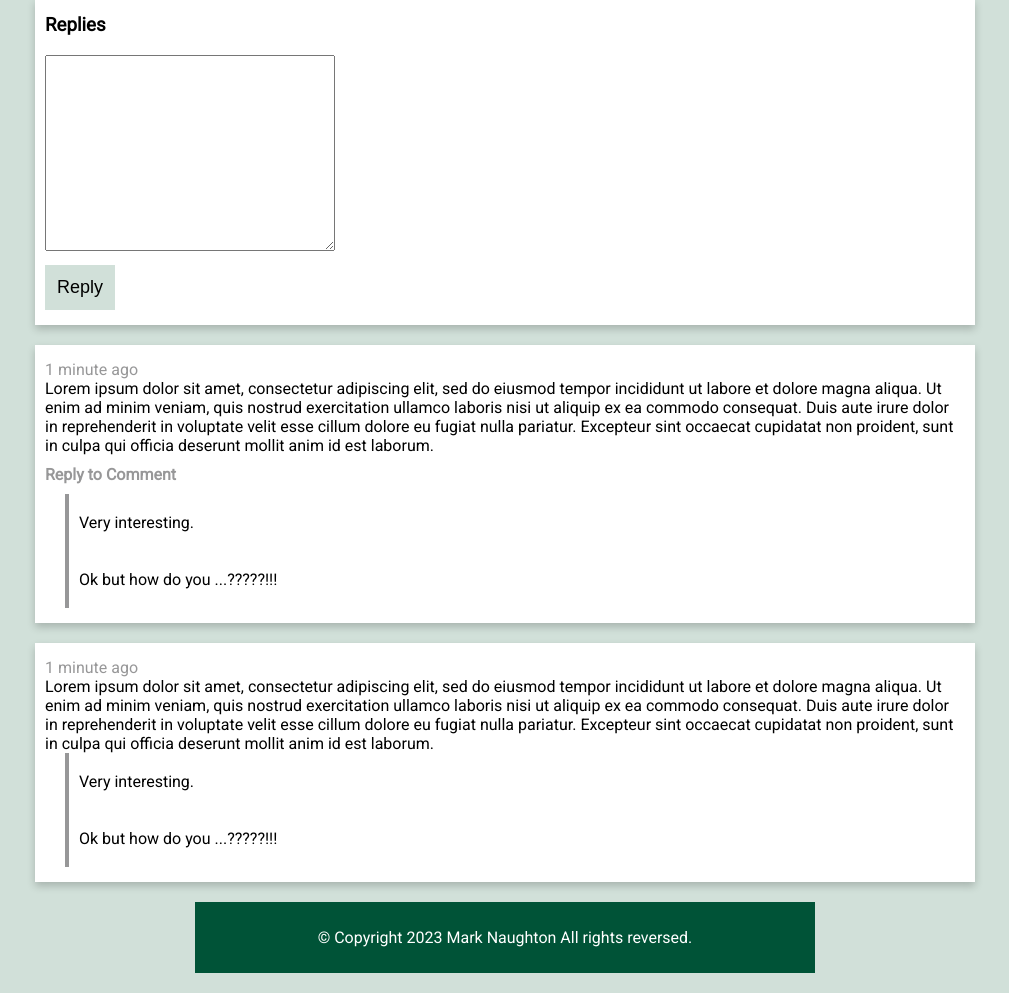
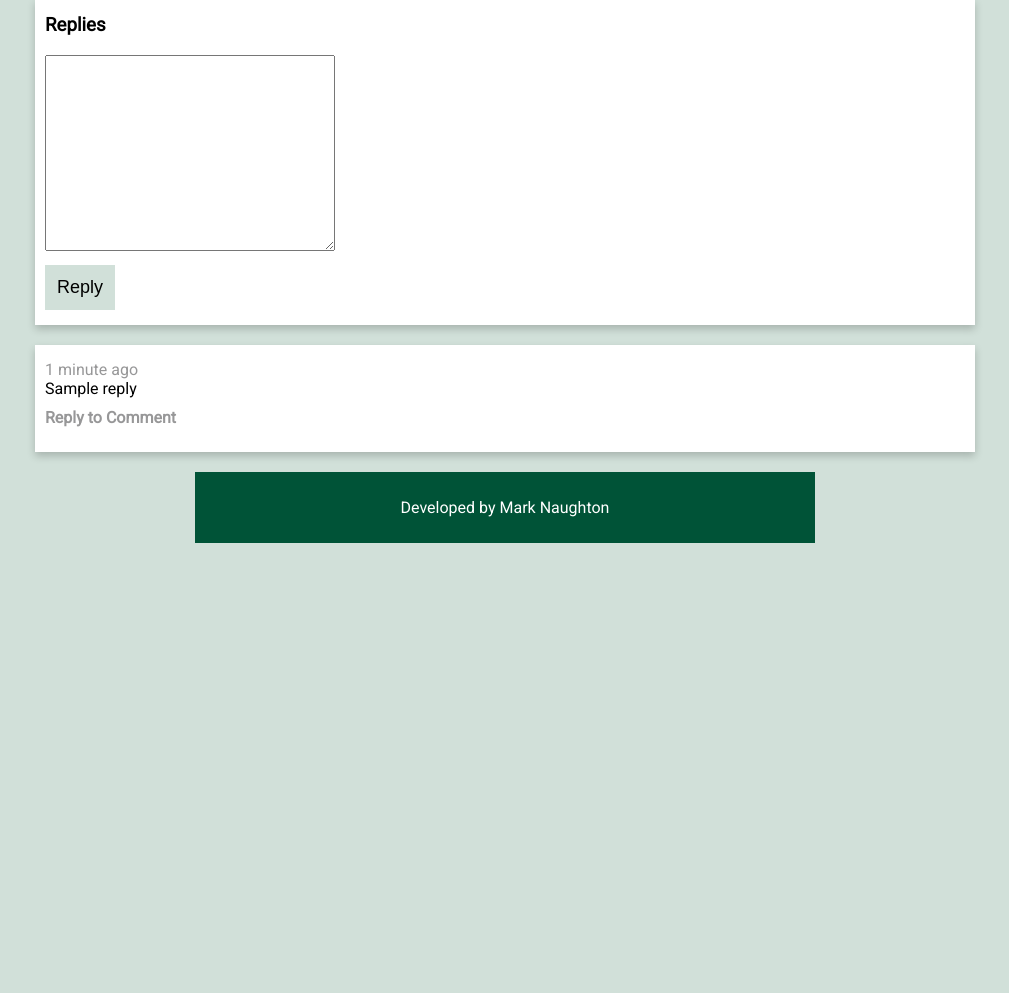
Before and after one commit to Naught00/confession, a Flask app: template templates/post.html in a window 1280 px wide. Shown: the part 577-1570 px from the top of the page, without its empty margins (135-1144 px from the left). After the commit the page ends 1120 px from the top, so only its background shows below. Run offline with Flask 2, Linux system fonts and the light colour scheme; the template is opened without the code that fills it: most values are stand-ins (such as "Sample title", 1, 10 or a date in 2020); some web fonts are replaced.

Commit message:
Add comments

```diff
--- a/main.py
+++ b/main.py
@@ -20,8 +20,21 @@ app.config['MAX_CONTENT_LENGTH'] = 16 * 1024 * 1024
 def index():
     con = get_db()
     next_page = 20
-    posts = con.execute("SELECT * FROM posts WHERE id < 21")
+    posts = con.execute("select * from posts order by id desc limit 20;")
     posts = posts.fetchall()
+
+    i = 0
+    for _ in posts:
+        replies = con.execute("SELECT * FROM replies WHERE post_id=?", (posts[i][0],))
+        replies = replies.fetchall()
+        posts[i] += (len(replies),)
+        print("post count", posts[i][4])
+        i += 1
+
+
+    for post in posts:
+        print("post count", post[4])
+
     print(posts[0][3])
     print(posts)
     print(posts[1][3])
@@ -31,26 +44,47 @@ def index():
 
 @app.route('/page/<index>')
 def index_amount(index):
+    back_button = True
+
     con = get_db()
-    next_page = int(index) + 20
 
-    posts = con.execute("SELECT * FROM posts WHERE id BETWEEN ? AND ?", (next_page, index))
+    index = int(index)
+    next_page = index + 20
+    previous_page = index - 20
+    print("PREVIOUS PAGE:", previous_page)
+
+    posts = con.execute("select * from posts order by id desc limit ?;", (next_page,))
     posts = posts.fetchall()
-    print(posts)
+    posts = posts[index:]
 
-    return render_template('index.html', next_page=next_page)
+
+    return render_template('index.html', next_page=next_page, posts=posts, back_button=back_button, previous_page=previous_page)
 
 @app.route('/post/<post_id>')
 def post(post_id):
     con = get_db()
 
     posts = con.execute("SELECT * FROM posts WHERE id=?", (post_id,))
+    replies = con.execute("SELECT * FROM replies WHERE post_id=?", (post_id,))
+    replies_to_replies = con.execute("SELECT * FROM replies_to_replies WHERE post_id=?", (post_id,))
+
     posts = posts.fetchone()
+
+    replies = replies.fetchall()
+    replies_to_replies = replies_to_replies.fetchall()
+    print(replies_to_replies)
+    replies.reverse()
 
     if posts == None:
         return "<h1> Page Not Found!</h1> Invalid Confession ID"
 
-    return render_template('post.html', post=posts)
+    if replies == None:
+        return render_template('post.html', post=posts)
+    elif replies_to_replies == None:
+        return render_template('post.html', post=posts, replies=replies)
+
+    print("REPLIES", replies)
+    return render_template('post.html', post=posts, replies=replies, replies_to_replies=replies_to_replies)
 
 @app.route('/submit', methods=['GET', 'POST'])
 def submit():
@@ -104,3 +138,40 @@ def close_connection(exception):
 def allowed_file(filename):
     return '.' in filename and \
            filename.rsplit('.', 1)[1].lower() in ALLOWED_EXTENSIONS
+
+@app.route('/reply', methods=['POST'])
+def reply():
+    db = get_db()
+
+    text = request.form['text']
+    post_id = request.form['post_id']
+
+    print(type(text))
+    if len(text) > 20000:
+        return "Post too big!"
+
+    db.execute("INSERT INTO replies (post_id, reply) VALUES(?, ?)",
+               (post_id, text))
+
+    db.commit()
+
+    return redirect(f"/post/{post_id}")
+
+@app.route('/reply-to-comment', methods=['POST'])
+def reply_to_comment():
+    db = get_db()
+
+    text = request.form['text']
+    post_id = request.form['post_id']
+    reply_id = request.form['reply_id']
+
+    print(type(text))
+    if len(text) > 20000:
+        return "Post too big!"
+
+    db.execute("INSERT INTO replies_to_replies (post_id, reply_id, reply) VALUES(?, ?, ?)",
+               (post_id, reply_id, text))
+
+    db.commit()
+
+    return redirect(f"/post/{post_id}")
--- a/schema.sql
+++ b/schema.sql
@@ -6,6 +6,15 @@ CREATE TABLE posts (
 );
 
 CREATE TABLE replies (
-	id INTEGER KEY,
+	id INTEGER PRIMARY KEY,
+	post_id INTEGER,
 	reply TEXT
 );
+
+
+CREATE TABLE replies_to_replies (
+	id INTEGER PRIMARY KEY,
+	post_id INTEGER,
+	reply_id INTEGER,
+	reply TEXT
+);
--- a/static/style.css
+++ b/static/style.css
@@ -94,6 +94,19 @@ li a:hover {
 	width: 10%;
 	float: left;
 }
+.cardbot {
+  background-color: #ffffff;
+  padding: 10px;
+  padding-bottom: 15px;
+  padding-top: 15px;
+  margin-top: 20px;
+  box-shadow: 0 4px 8px 0 rgba(0, 0, 0, 0.2);
+  max-width: 940px;
+  margin: auto;
+  margin-bottom: 20px;
+  margin-top: 20px;
+  padding-left: 16%;
+}
 
 /* Mobile */
 @media screen and (max-width: 800px) {
@@ -114,6 +127,9 @@ li a:hover {
   li a {
   	padding: 20px 9px;
 }
+ .cardbot {
+	padding-left: 10%;
+  }
 }
 
 .card {
--- a/templates/about.html
+++ b/templates/about.html
@@ -1,7 +1,7 @@
 {% include 'header.html' %}
-<div class="card" style="padding-left: 250px;">
+<div class="card" style="padding-left: 13%; padding-right: 13%;">
 	<h2 style="margin-top: 0px;"> About </h2>
-	UL Confessions is a site for UL students to post anonymous conffessions.
+	UL Confessions is a site for University of Limerick students to post anonymous conffessions.
 	<br>
 	<br>
 	Liability for user generated content falls solely on the user. <br>
--- a/templates/footer.html
+++ b/templates/footer.html
@@ -1,5 +1,5 @@
 <footer class="footer">
-	<p>© Copyright 2023 Mark Naughton All rights reversed.</p>
+	<p>Developed by Mark Naughton</p>
 </footer>
 </body>
 </html>
--- a/templates/post.html
+++ b/templates/post.html
@@ -23,60 +23,41 @@
 
 <div class="card">
 	<h3 style="margin-top: 0px;"> Replies </h3>
-	<form method="POST">
+	<form method="POST", action="/reply">
 		<textarea cols="32" rows ="10" name="text"></textarea>
 		<br>
+		<input name="post_id" type="hidden", value="{{ post[0] }}">
 		<input class="button" type="submit" , value="Reply" style="">
 	</form>
 </div>
+{% for reply in replies %}
 <div class="card">
 	<div class="comment">
 		<div class="time"> 1 minute ago </div>
-		Lorem ipsum dolor sit amet, consectetur adipiscing elit, sed do eiusmod tempor incididunt ut labore et dolore magna aliqua. Ut enim ad minim veniam, quis nostrud exercitation ullamco laboris nisi ut aliquip ex ea commodo consequat. Duis aute irure dolor in reprehenderit in voluptate velit esse cillum dolore eu fugiat nulla pariatur. Excepteur sint occaecat cupidatat non proident, sunt in culpa qui officia deserunt mollit anim id est laborum.
+		{{ reply[2] }}
 	</div>
 	<div style="margin-top: 10px;margin-bottom: 10px">
 		<b>	<a class="replybutton" style="cursor: pointer; padding: 0px;" onclick="expand()">Reply to Comment</a> </b>
 	</div>
-	<form method="POST" id="reply-box" style="display: none;">
+	<form method="POST" id="reply-box" style="display: none;" action="/reply-to-comment">
 		<textarea cols="32" rows ="10" name="text" style="font-family: inherit;"></textarea>
 		<br>
+		<input name="reply_id" type="hidden" style="margin-bottom: 10px;" , value="{{ reply[0] }}" style="">
+		<input name="post_id" type="hidden" style="margin-bottom: 10px;" , value="{{ post[0] }}" style="">
 		<input class="button" type="submit" style="margin-bottom: 10px;" , value="Reply" style="">
 	</form>
+
+	{% for reply_to_replies in replies_to_replies if reply_to_replies[2] == reply[0]%}
 	<div style="margin-left:20px; border-left: 4px solid #979798;">
 		<br>
 		<div style="margin-left: 10px; margin-top: 0px;">
-			Very interesting.
+			{{ reply_to_replies[3] }}
 		</div>
 		<br>
 	</div>
-	<div style="margin-left:20px; border-left: 4px solid #979798;">
-		<br>
-		<div style="margin-left: 10px; margin-top: 0px;">
-			Ok but how do you ...?????!!!
-		</div>
-		<br>
-	</div>
+	{% endfor %}
+
 
 </div>
-<div class="card">
-	<div class="comment">
-		<div class="time"> 1 minute ago </div>
-		Lorem ipsum dolor sit amet, consectetur adipiscing elit, sed do eiusmod tempor incididunt ut labore et dolore magna aliqua. Ut enim ad minim veniam, quis nostrud exercitation ullamco laboris nisi ut aliquip ex ea commodo consequat. Duis aute irure dolor in reprehenderit in voluptate velit esse cillum dolore eu fugiat nulla pariatur. Excepteur sint occaecat cupidatat non proident, sunt in culpa qui officia deserunt mollit anim id est laborum.
-	</div>
-	<div style="margin-left:20px; border-left: 4px solid #979798;">
-		<br>
-		<div style="margin-left: 10px; margin-top: 0px;">
-			Very interesting.
-		</div>
-		<br>
-	</div>
-	<div style="margin-left:20px; border-left: 4px solid #979798;">
-		<br>
-		<div style="margin-left: 10px; margin-top: 0px;">
-			Ok but how do you ...?????!!!
-		</div>
-		<br>
-	</div>
-
-</div>
+{% endfor %}
 {% include 'footer.html' %}
```
Also changed, not shown: templates/index.html (+17 -2 lines), test.py (added, +11 -0 lines).
